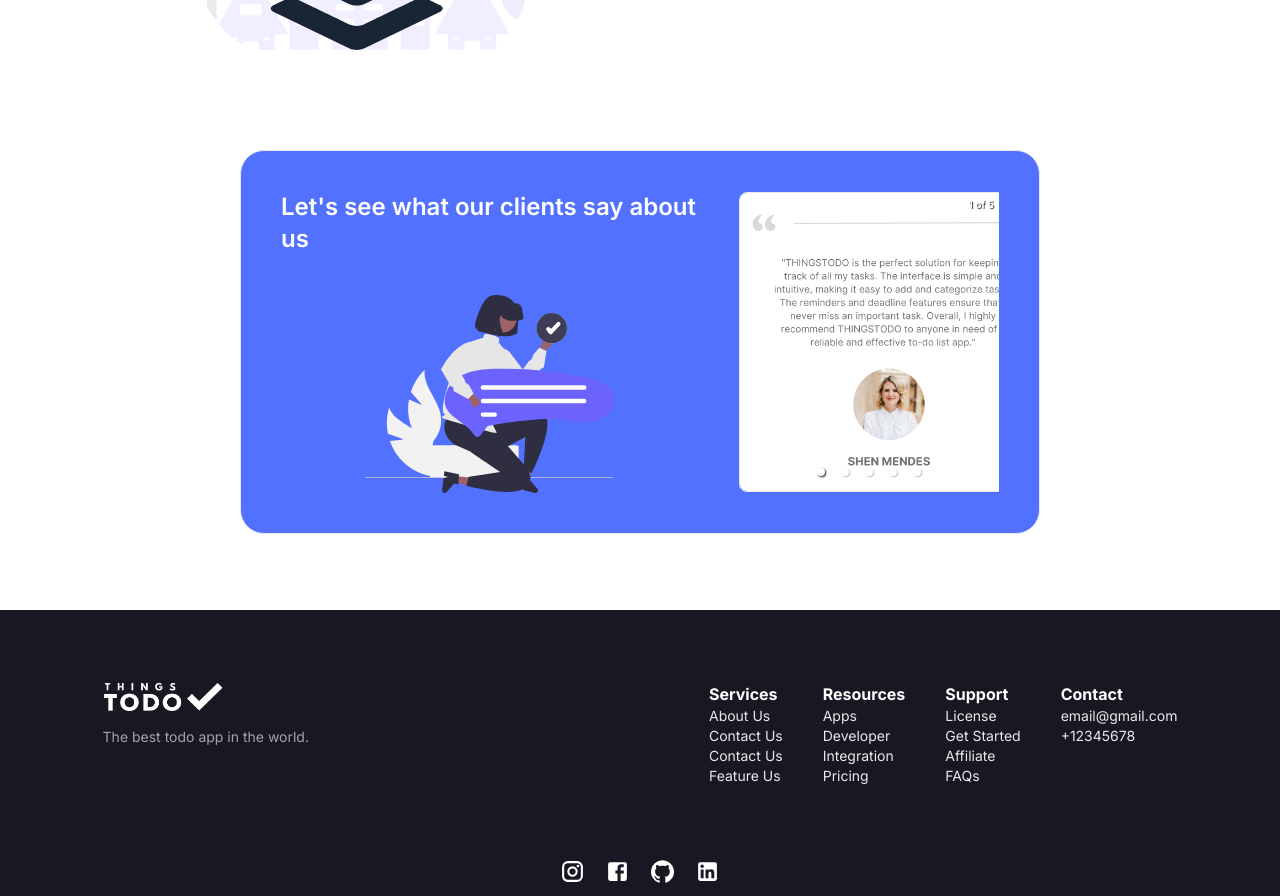
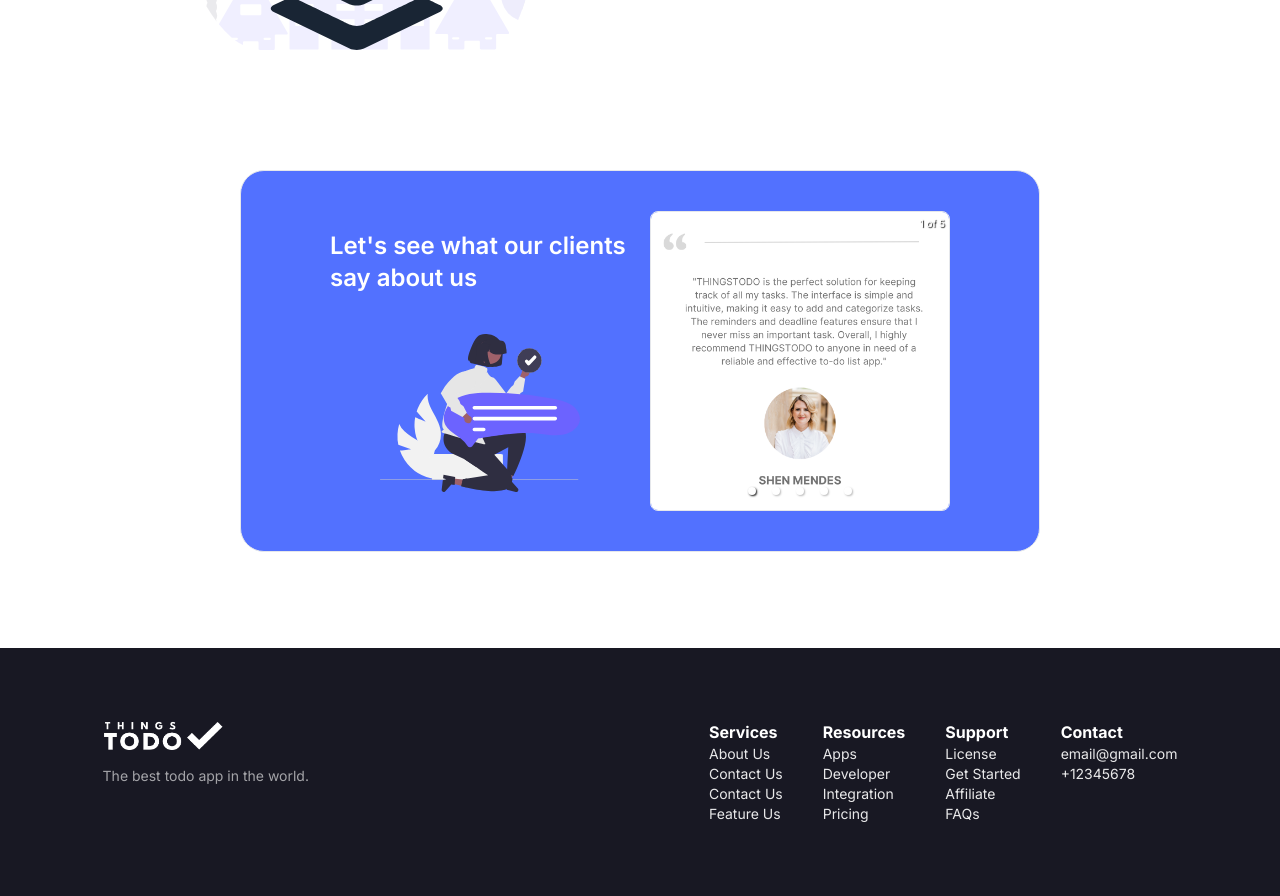
Before and after one commit to MingmaTenzing/thingstodo, a Next.js app: page / in a window 1280 px wide. Shown: the part 1880-2776 px from the top of the page. Built offline with nearby package versions, Linux system fonts and the light colour scheme.

Commit message:
added sign up feature with carousel fix

```diff
--- a/src/pages/index.js
+++ b/src/pages/index.js
@@ -139,23 +139,23 @@ export default function Home() {
 
 
         {/* CLIENT REVIEWS */}
-        <div className="w-full p-5 mt-20  ">
+        <div className="w-full p-10 mt-20  ">
 
-        <div className="md:w-[700px] lg:w-[800px] md:m-auto md:flex md:justify-center md:items-center border rounded-lg md:rounded-3xl sm:rounded-3xl mt-20  bg-thingstodo text-white">
+        <div className="md:space-x-5 md:w-[700px] lg:w-[800px] md:m-auto md:flex md:justify-center md:items-center border rounded-lg md:rounded-3xl sm:rounded-3xl mt-20  bg-thingstodo text-white">
 
-          <div className="p-10 flex flex-col items-center">
-            <div className="flex justify-between items-center">
+          <div className=" flex flex-col items-center">
+            <div className="flex justify-between items-center md:max-w-[300px] mt-10 md:mt-0">
             <h1 className="font-semibold md:text-2xl "> Let&apos;s see what our clients say about us </h1>
 
          </div>
-         <div className="hidden md:flex pt-10">
-            <Image src={opinion} width={100} height={100} alt='' className="w-[250px]" />
+         <div className=" hidden md:flex pt-10">
+            <Image src={opinion} width={100} height={100} alt='' className="w-[200px]" />
         </div>
           </div>
 
           <div className="  md:mt-10 md:w-[300px] lg:w-[300px]   ">
 
-          <Carousel className="p-4 md:p-0 md:mr-10 " >
+          <Carousel className="p-4 md:p-0  " >
             <div className="w-[300px] m-auto rounded-lg border overflow-hidden">
               <Image src={review} width={400} height={400}  alt='' className='w-10' />
             </div>
```
